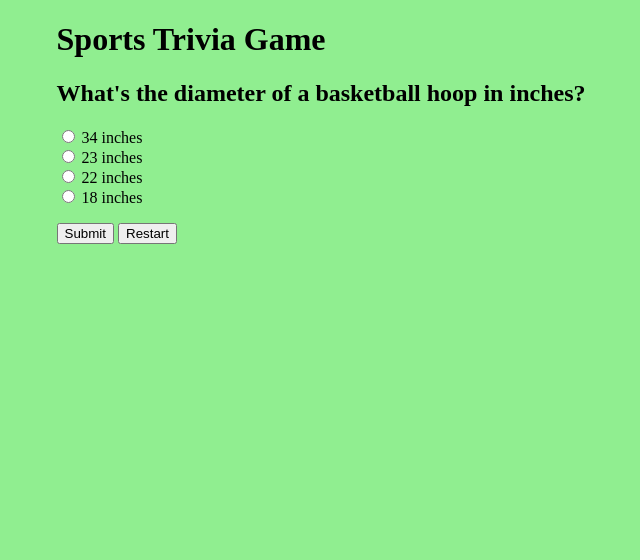
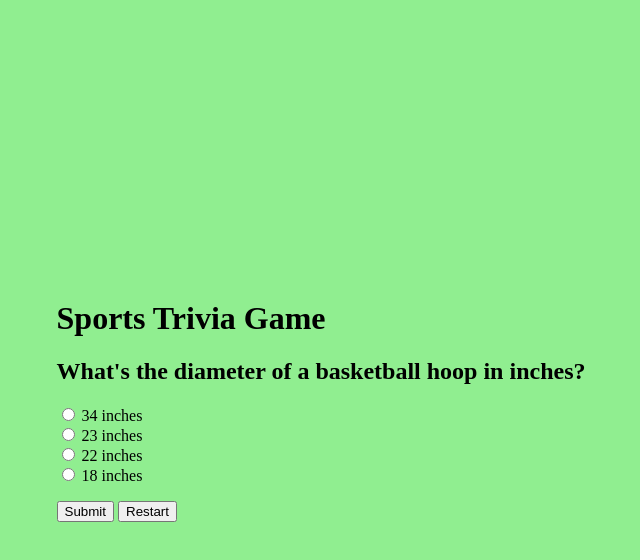
Before and after one commit to kelvinbest1/TriviaGame, a plain HTML site: page index.html in a window 1280 px wide. Shown: the whole page, without its empty margins (319-959 px from the left). Drawn offline with Linux system fonts and the light colour scheme.

Commit message:
updating css body

```diff
--- a/style.css
+++ b/style.css
@@ -6,7 +6,8 @@ body {
     display: flex;
     overflow: hidden;
     margin: 0;
-    font-family: 'Times New Roman', Times, serif;
+    font-family: 'Poppins', serif;
+    height: 100vh;
 }
 
 ul{
```
